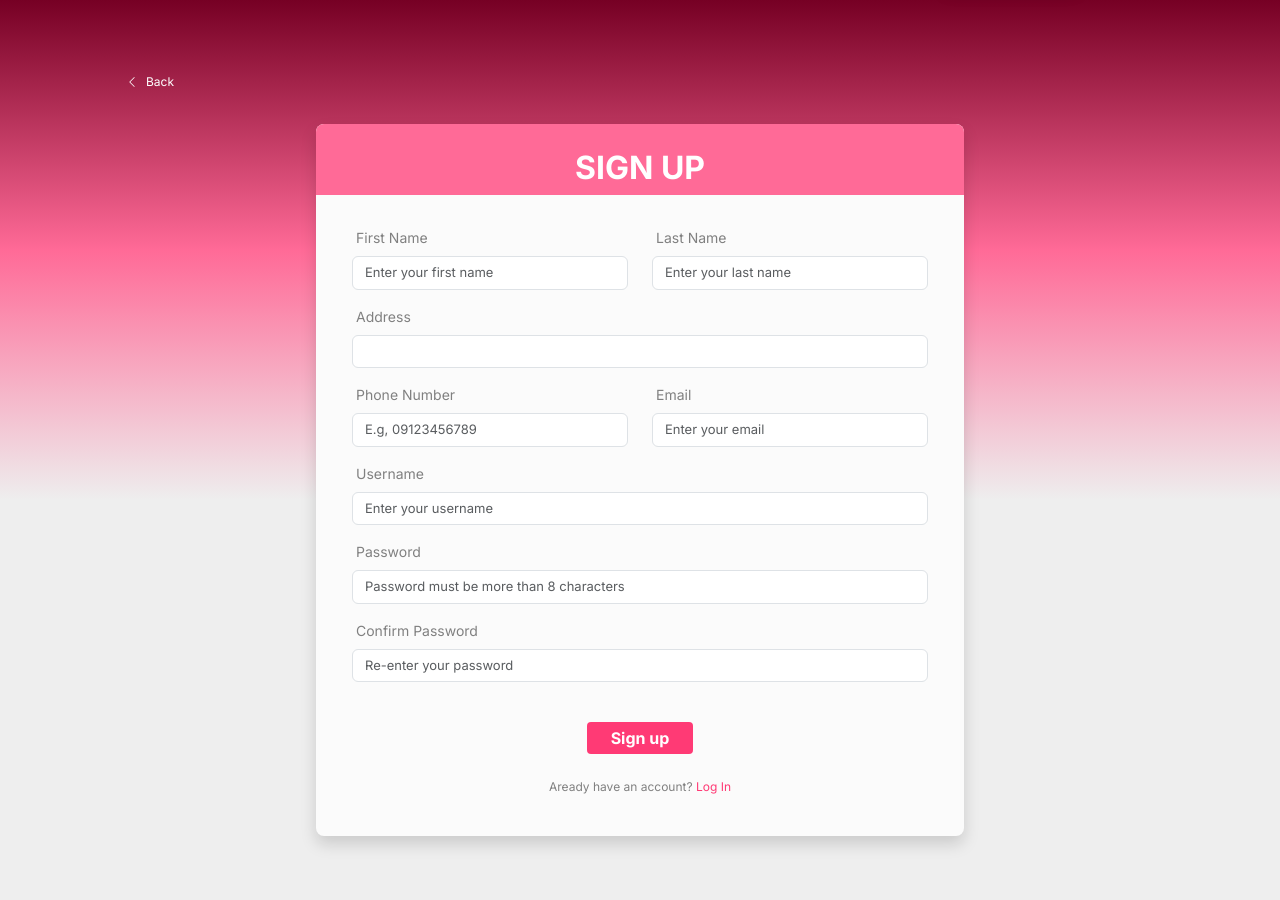
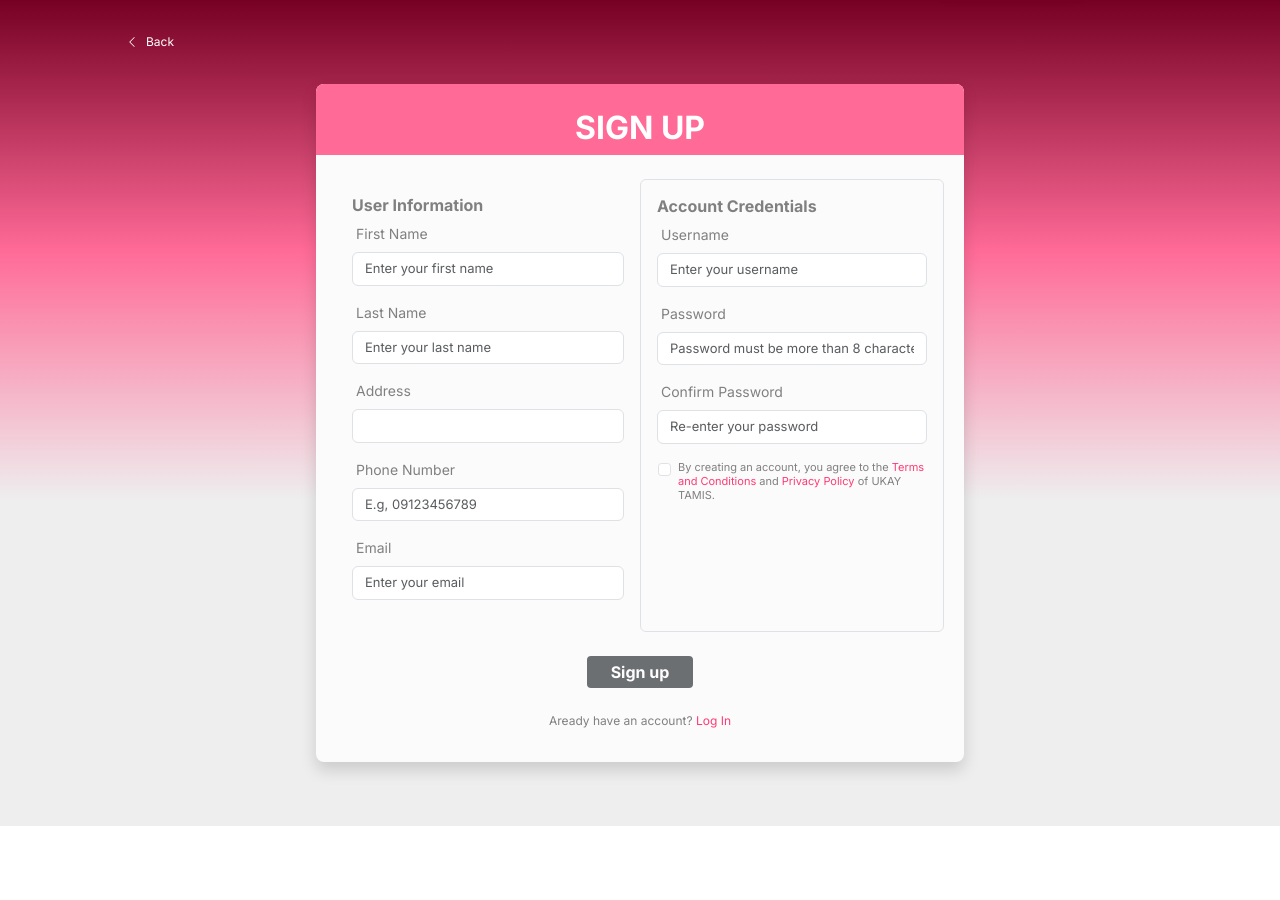
Before and after one commit to msn02/Ukay-Tamis, a PHP site: page /sign_up.php in a window 1280 px wide. Shown: the part 56-956 px from the top of the page. After the commit the page ends 882 px from the top, so only its background shows below. Run offline with PHP 8.4, Linux system fonts and the light colour scheme.

Commit message:
style: grouped inputs, added checkbox

```diff
--- a/css/user_auth.css
+++ b/css/user_auth.css
@@ -8,6 +8,12 @@
     font-size: 12px;
     color: #FF6A97;
     font-weight: bold;
+}
+
+.form_condi label {
+    font-family:'Inter', sans-serif;
+    font-size: 11px;
+    line-height: normal;
 }
 
 .form_style {
--- a/sign_up.php
+++ b/sign_up.php
@@ -14,7 +14,7 @@
     <div class="container-fluid gradient_pink px-3 pt-1">
         <div class="container px-5 py-3">
             <!-- back button -->
-            <div class="back_link p-0 mt-5">
+            <div class="back_link p-0 mt-2">
                 <a class="border-0 ps-2 pb-0 rounded-1 justify-content-start text-decoration-none w-25 mb-4" id="go_back" href="javascript:void(0)"><i class="bi bi-chevron-left me-2"></i>Back</a>
             </div>
 
@@ -23,29 +23,35 @@
                     <div class="header_style px-4 pt-4 mb-2 rounded-top-3 overflow-hidden">
                         <h2 class="bold_header center_text ">SIGN UP</h2>
                     </div>
-                    <form class="row form_style p-4 m-0">
-                        <div class="col-6 mb-3">
+                    <form class="row form_style px-4 py-3 g-2">
+                        <!-- personal details -->
+                        <div class="col-sm-6 rounded-2 p-3">
+                            <h6 class="bold_header">User Information</h6>
+                            <div class="mb-3">
                                 <label for="input_fname" class="form-label ms-1">First Name</label>
                                 <input type="text" class="form-control" id="input_fname" placeholder="Enter your first name">
                             </div>
-                        <div class="col-6 mb-3">
+                            <div class="mb-3">
                                 <label for="input_lname" class="form-label ms-1">Last Name</label>
                                 <input type="text" class="form-control" id="input_lname" placeholder="Enter your last name">
                             </div>
-                        <div class="col-12 mb-3">
+                            <div class="mb-3">
                                 <label for="input_add" class="form-label ms-1">Address</label>
                                 <input type="text" class="form-control" id="input_add" placeholder="">
                             </div>
-                        <div class="col-6 mb-3">
+                            <div class="mb-3">
                                 <label for="input_num" class="form-label ms-1">Phone Number</label>
                                 <input type="text" class="form-control" id="input_num" placeholder="E.g, 09123456789">
                             </div>
-                        <div class="col-6 mb-3">
+                            <div class="mb-3">
                                 <label for="input_email" class="form-label ms-1">Email</label>
                                 <input type="email" class="form-control" id="input_email" placeholder="Enter your email">
                             </div>
+                        </div>
 
                         <!-- account credentials -->
+                        <div class="col-sm-6 border rounded-2 p-3">
+                            <h6 class="bold_header">Account Credentials</h6>
                             <div class="mb-3">
                                 <label for="input_uname" class="form-label ms-1">Username</label>
                                 <input type="text" class="form-control" id="input_uname" placeholder="Enter your username">
@@ -58,9 +64,16 @@
                                 <label for="re_pass" class="form-label ms-1">Confirm Password</label>
                                 <input type="password" class="form-control" id="re_pass" placeholder="Re-enter your password">
                             </div>
+                            <div class="form-check form_condi">
+                                <input class="form-check-input" type="checkbox" value="" id="checkbox_agree">
+                                <label class="form-check-label" for="checkbox_agree">
+                                    By creating an account, you agree to the <a href="#" class="pink_highlight2 text-decoration-none">Terms and Conditions</a> and <a href="#" class="pink_highlight2 text-decoration-none">Privacy Policy</a> of UKAY TAMIS.
+                                </label>
+                            </div>
+                        </div>
                         <!-- TO DO: Error warning (if password is not more than 8 characters) -->
                         <div class="log_sign_btn mt-4 center_align">
-                            <button class="btn btn-dark border-0 rounded-1 px-4 py-1" onclick="">Sign up</button>
+                            <button class="btn btn-dark border-0 rounded-1 px-4 py-1" onclick="" id="signup_btn" disabled>Sign up</button>
                         </div>
                         <div class="center_align mt-4 mb-0 p-0">
                             <p>Aready have an account? <span class="sign_up_link"><a href="log_in.php" class="text-decoration-none">Log In</a></span></p>
```
Lines whose indentation alone changed are shown as unchanged.
